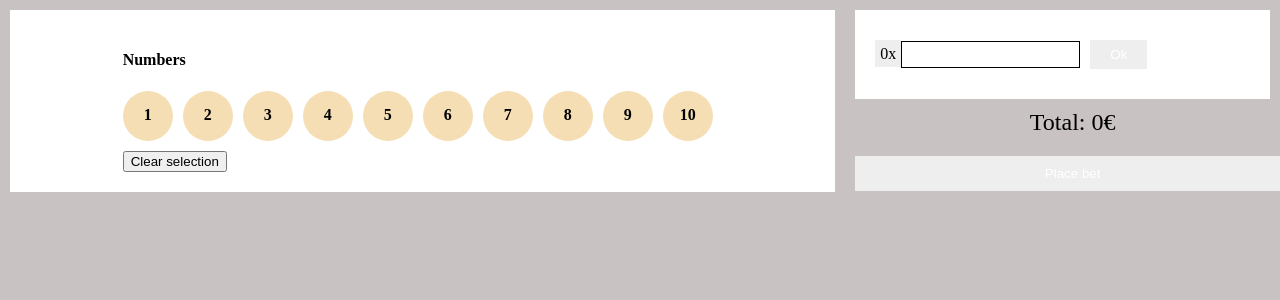
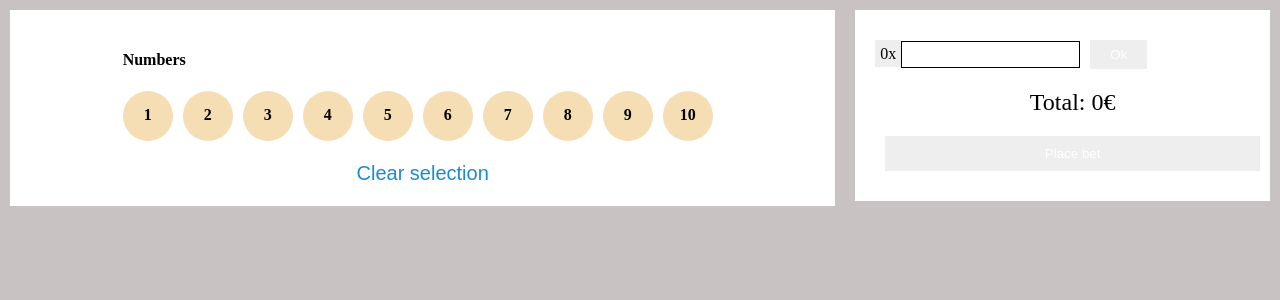
Before and after one commit to josevargasgalan/ball-selector-game, an Angular app: page / in a window 1280 px wide. Shown: the top 300 px of the page. Built offline with nearby package versions, Linux system fonts and the light colour scheme.

Commit message:
REFACTOR bet-slip styles

```diff
--- a/src/app/components/ball-selector/ball-selector.component.html
+++ b/src/app/components/ball-selector/ball-selector.component.html
@@ -4,7 +4,7 @@
     <div class="balls-wrapper">
       <app-ball *ngFor="let ball of balls" [numberOfBall]="ball" (click)="onSelectBall(ball)"></app-ball>
     </div>
-    <button (click)="onClearSelection()">Clear selection</button>
+    <button class="clear-selection-button" (click)="onClearSelection()">Clear selection</button>
   </div>
   <div *ngIf="result">
     <h3>Result</h3>
--- a/src/app/components/ball-selector/ball-selector.component.scss
+++ b/src/app/components/ball-selector/ball-selector.component.scss
@@ -27,3 +27,14 @@
   color: red;
   font-weight: bold;
 }
+
+.clear-selection-button {
+  background-color: #ffffff;
+  border: inherit;
+  color: rgb(27, 138, 212);
+  width: 100%;
+  text-align: center;
+  cursor: pointer;
+  font-size: 20px;
+  margin-top: 10px;
+}
--- a/src/app/components/ball-selector/ball-selector.component.ts
+++ b/src/app/components/ball-selector/ball-selector.component.ts
@@ -51,7 +51,6 @@ export class BallSelectorComponent implements OnInit, OnDestroy {
 
   private getMaxBallsToSelect(numberOfBalls: number, percentage: number) {
     this.maxBallsToSelectAllowed = getMaxBallsSelected(numberOfBalls, percentage);
-    console.log(this.maxBallsToSelectAllowed)
   }
 
   onClearSelection() {
--- a/src/app/components/bet-slip/bet-slip.component.html
+++ b/src/app/components/bet-slip/bet-slip.component.html
@@ -8,7 +8,8 @@
     <button class="ok-button" [disabled]="ballsSelected.length <= 0" (click)="checkBet(betInput.value)">Ok</button>
   <div [ngStyle]="{color: 'red'}" *ngIf="showError">Minimum bet is 5€</div>
   </div>
+  <div class="place-bet-wrapper">
+    <div class="total-amount">Total: {{total}}€</div>
+    <button class="bet-button" [disabled]="ballsSelected.length <= 0 || !bet || bet < 5" (click)="UIonPlaceBet()">Place bet</button>
+  </div>
 </div>
-
-<div class="total-amount">Total: {{total}}€</div>
-<button class="bet-button" [disabled]="ballsSelected.length <= 0 || !bet || bet < 5" (click)="UIonPlaceBet()">Place bet</button>
```
